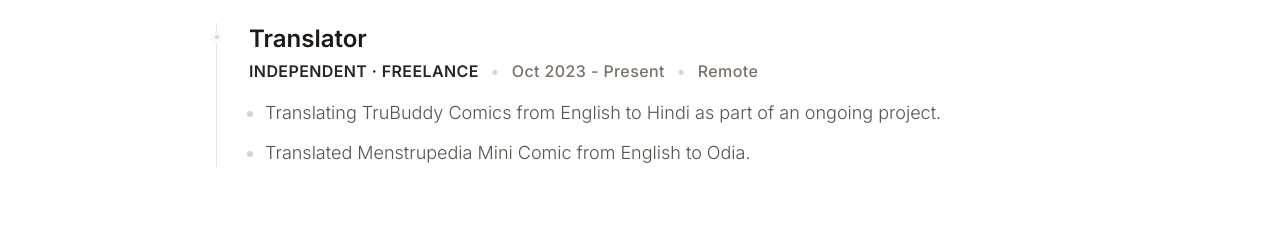
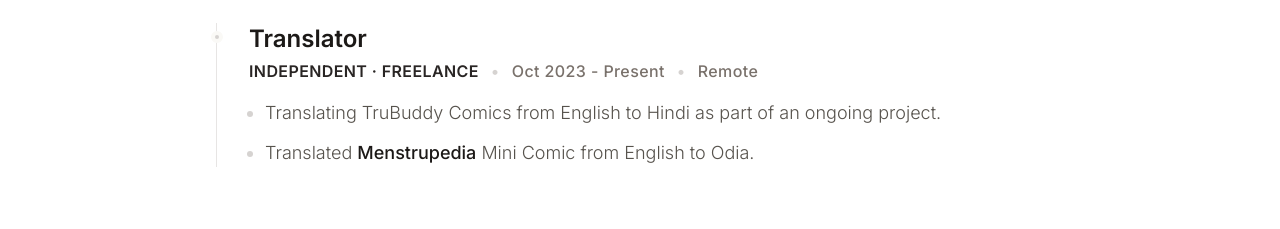
Before and after one commit to sonakhirumi/sonakhi-portfolio, a React (Vite) app: page /about in a window 1280 px wide. Shown: the part 2400-2629 px from the top of the page. Built offline with nearby package versions, Linux system fonts and the light colour scheme; a web font is replaced by a local one.

Commit message:
Hyperlink Menstrupedia in Translator section to menstrupedia.com

```diff
--- a/components/About.tsx
+++ b/components/About.tsx
@@ -127,7 +127,18 @@ const About: React.FC = () => {
           </div>
           <ul className="space-y-2 md:space-y-3 text-stone-600 font-light text-base md:text-lg list-disc pl-4 marker:text-stone-300">
             <li>Translating TruBuddy Comics from English to Hindi as part of an ongoing project.</li>
-            <li>Translated Menstrupedia Mini Comic from English to Odia.</li>
+            <li>
+              Translated{' '}
+              <a
+                href="https://menstrupedia.com/"
+                target="_blank"
+                rel="noopener noreferrer"
+                className="font-medium text-stone-900 no-underline hover:font-bold hover:text-amber-700 transition-all cursor-pointer"
+              >
+                Menstrupedia
+              </a>{' '}
+              Mini Comic from English to Odia.
+            </li>
           </ul>
         </div>
 
```
